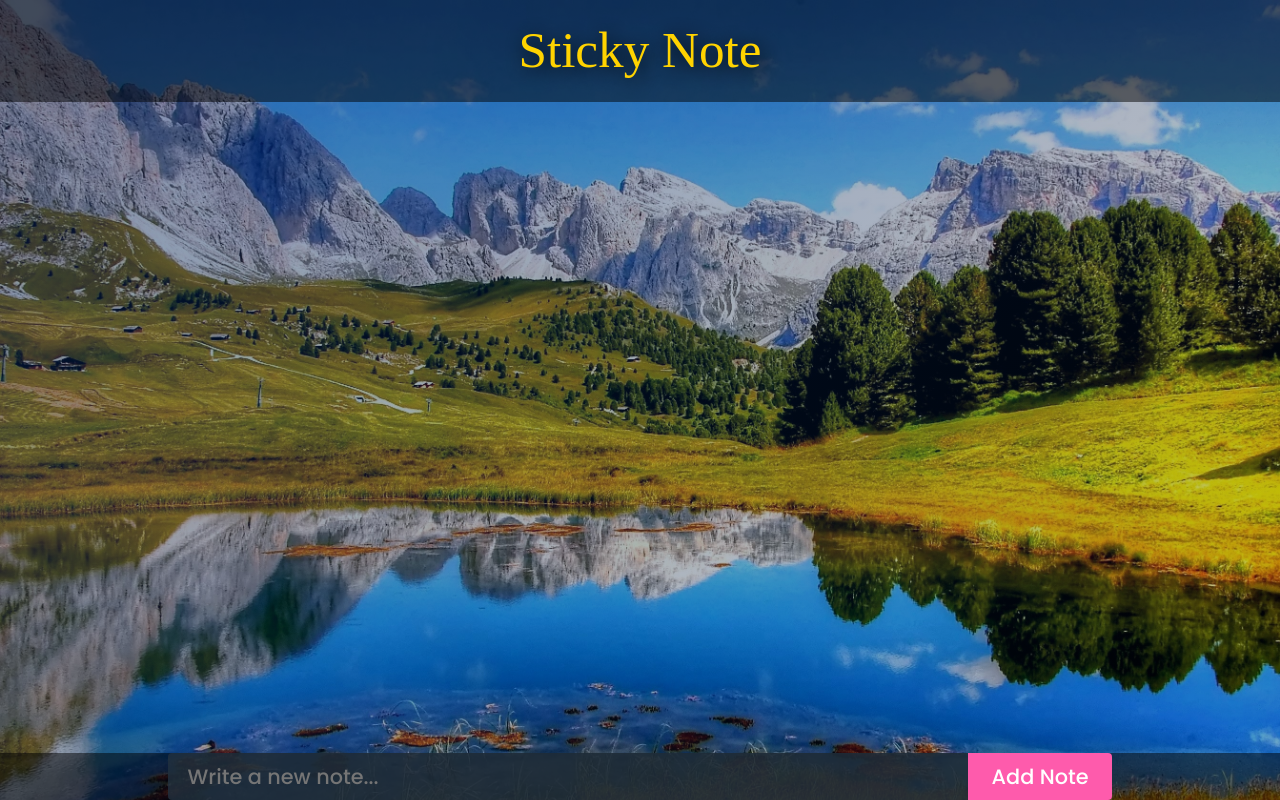
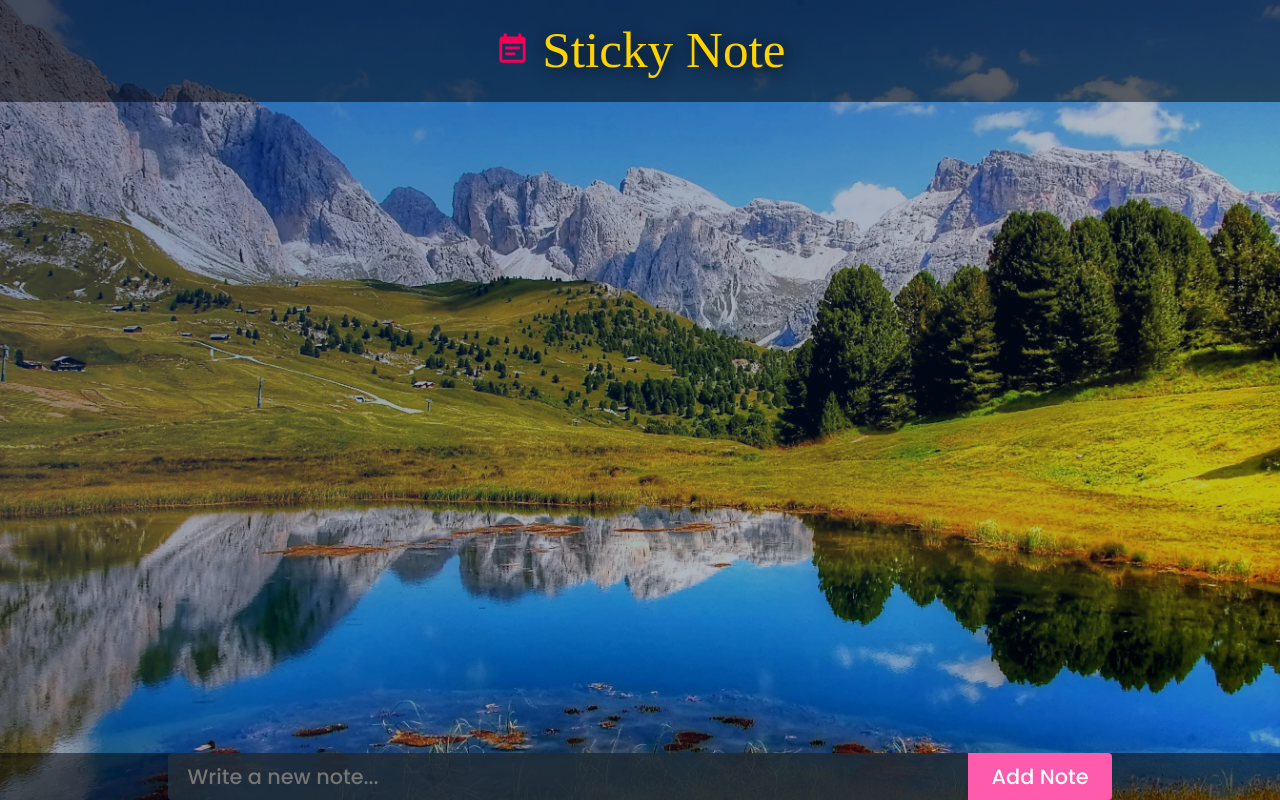
Before and after one commit to ADariusC03/Sticky-Notes, a React (Create React App) app: page / in a window 1280 px wide. Built offline with nearby package versions, Linux system fonts and the light colour scheme.

Commit message:
added icon

```diff
--- a/package.json
+++ b/package.json
@@ -3,6 +3,8 @@
   "version": "0.1.0",
   "private": true,
   "dependencies": {
+    "@material-ui/core": "^4.11.2",
+    "@material-ui/icons": "^4.11.2",
     "@testing-library/jest-dom": "^5.11.6",
     "@testing-library/react": "^11.2.2",
     "@testing-library/user-event": "^12.5.0",
--- a/src/App.js
+++ b/src/App.js
@@ -5,6 +5,7 @@ import { DB_CONFIG } from './Config/Config';
 import firebase from 'firebase/app';
 import 'firebase/database';
 import './App.css';
+import EventNoteIcon from '@material-ui/icons/EventNote';
 
 class App extends Component {
 
@@ -63,7 +64,7 @@ class App extends Component {
     return (
       <div className="notesWrapper">
         <div className="notesHeader">
-          <div className="heading">Sticky Note</div>
+          <div className="heading"><EventNoteIcon fontSize="large" color="secondary"/> Sticky Note</div>
         </div>
         <div className="notesBody">
           {
```
Also changed, not shown: 2 other files (tests, documents, lock files or other folders).
